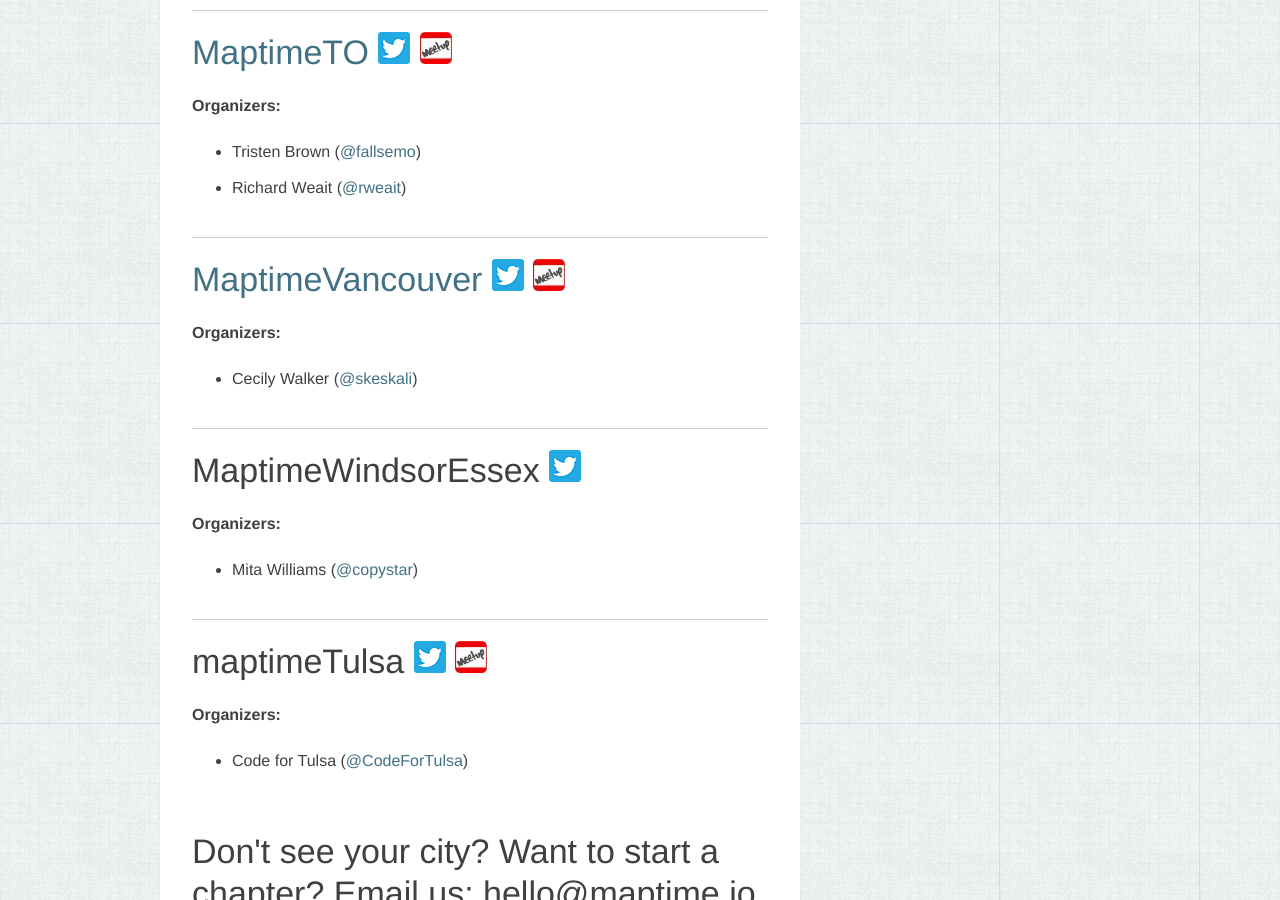
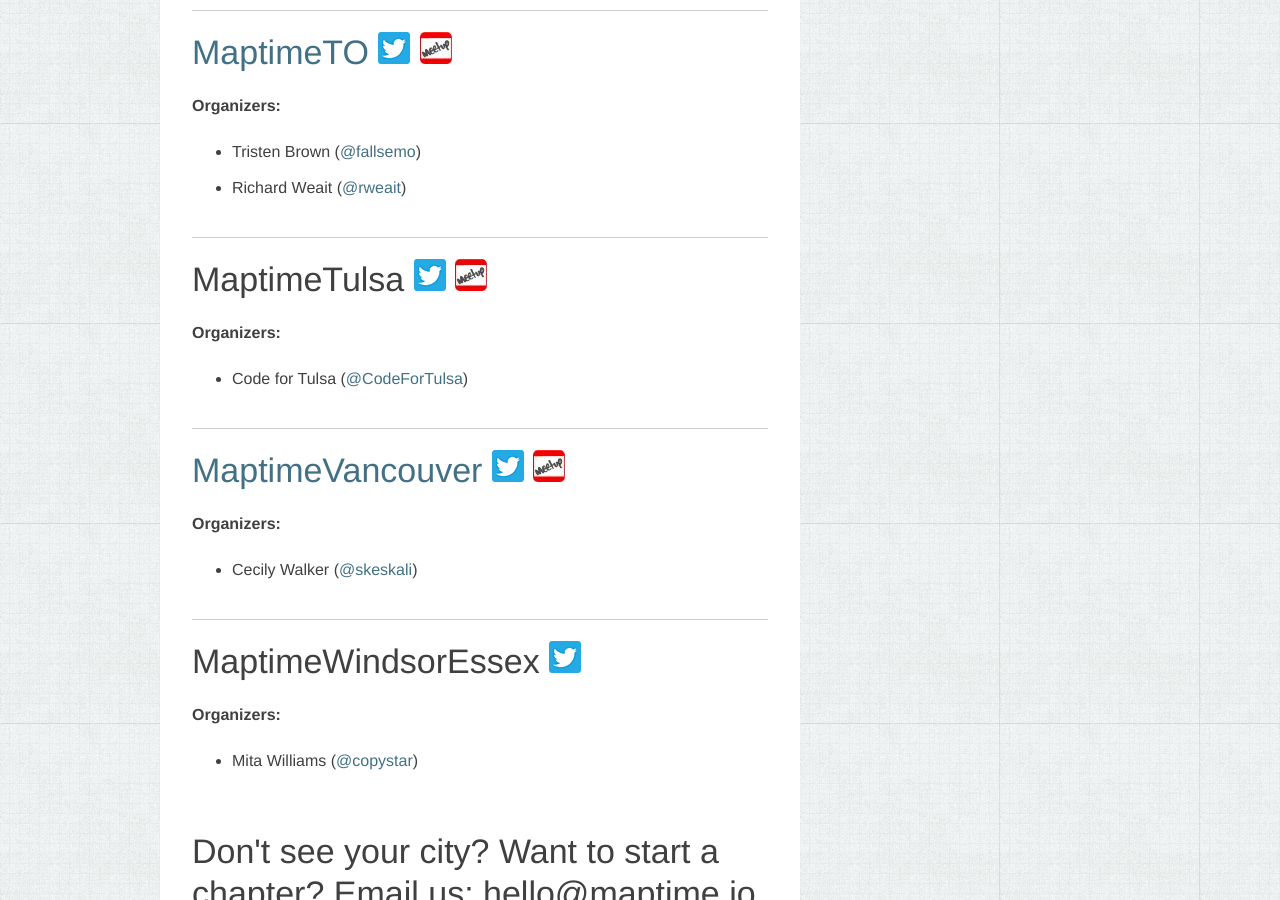
Before and after one commit to maptime/maptime.github.io, a Jekyll site: the page built from chapters/index.html, in a window 1280 px wide and 900 px high, scrolled down 9476 px. Built offline with Jekyll 4.4.1, drawn with Linux system fonts in a browser that asks for light colours.

```diff
--- a/_data/chapters.json
+++ b/_data/chapters.json
@@ -1045,8 +1045,8 @@
       "type": "Feature",
       "properties": {
         "location": "Tulsa, OK",
-        "title": "maptimeTulsa",
-        "twitter": "maptimeTulsa",
+        "title": "MaptimeTulsa",
+        "twitter": "MaptimeTulsa",
         "organizers": [
           {
             "name": "Code for Tulsa",
```
